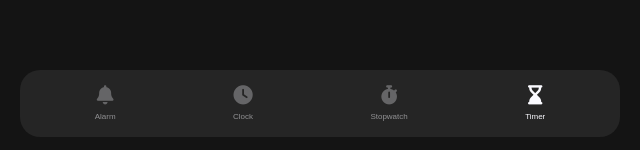
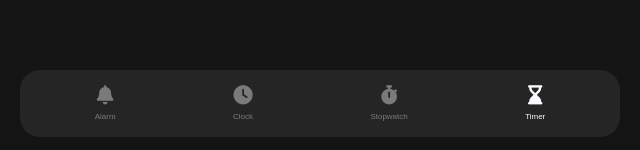
Before and after one commit to mmd-yavarii/clock, a website built with Vite: page src/pages/timer.html in a window 1280 px wide. Shown: the part 647-797 px from the top of the page, 320-960 px from the left. Built offline with nearby package versions, Linux system fonts and the light colour scheme.

Commit message:
add footer component with dynamic buttons

```diff
--- /dev/null
+++ b/src/js/alarm.js
@@ -0,0 +1,5 @@
+import { footerComponent } from "./main.js";
+
+document.addEventListener("DOMContentLoaded", () => {
+  footerComponent(0);
+});
--- /dev/null
+++ b/src/js/main.js
@@ -0,0 +1,39 @@
+const footerComponent = (nodeIndex) => {
+  const buttonsData = [
+    {
+      address: "./alarm.html",
+      inner: `<i class="fa-solid fa-bell"></i> <span>Alarm</span>`,
+    },
+    {
+      address: "./clock.html",
+      inner: `<i class="fa-solid fa-clock"></i><span>Clock</span>`,
+    },
+    {
+      address: "./stopwatch.html",
+      inner: `<i class="fa-solid fa-stopwatch"></i> <span>Stopwatch</span>`,
+    },
+    {
+      address: "./timer.html",
+      inner: `<i class="fa-solid fa-hourglass-end"></i> <span>Timer</span>`,
+    },
+  ];
+
+  const footer = document.createElement("footer");
+
+  buttonsData.forEach((item, index) => {
+    const btn = document.createElement("button");
+    btn.innerHTML = item.inner;
+
+    if (index != nodeIndex) {
+      btn.addEventListener("click", () => location.assign(item.address));
+    } else {
+      btn.classList.add("checked");
+    }
+
+    footer.append(btn);
+  });
+
+  document.body.append(footer);
+};
+
+export { footerComponent };
--- /dev/null
+++ b/src/js/stopwatch.js
@@ -0,0 +1,5 @@
+import { footerComponent } from "./main.js";
+
+document.addEventListener("DOMContentLoaded", () => {
+  footerComponent(2);
+});
--- /dev/null
+++ b/src/js/timer.js
@@ -0,0 +1,5 @@
+import { footerComponent } from "./main.js";
+
+document.addEventListener("DOMContentLoaded", () => {
+  footerComponent(3);
+});
--- a/src/pages/timer.html
+++ b/src/pages/timer.html
@@ -22,25 +22,7 @@
   </head>
 
   <body>
-    <!-- footer -->
-    <footer>
-      <button><i class="fa-solid fa-bell"></i> <span>Alarm</span></button>
-
-      <button>
-        <i class="fa-solid fa-clock"> </i>
-        <span>Clock</span>
-      </button>
-
-      <button>
-        <i class="fa-solid fa-stopwatch"></i> <span>Stopwatch</span>
-      </button>
-
-      <button>
-        <i class="fa-solid checked fa-hourglass-end"></i>
-        <span class="checked">Timer</span>
-      </button>
-    </footer>
-
-    <!-- <script type="module" src="/src/js/main.js"></script> -->
+    <script type="module" src="../js/main.js"></script>
+    <script type="module" src="../js/timer.js"></script>
   </body>
 </html>
--- a/src/style/style.css
+++ b/src/style/style.css
@@ -1,4 +1,4 @@
-@import url(./worldClock.css);
+@import url(./clock.css);
 @import url(./alarm.css);
 @import url(./stopwatch.css);
 @import url(./timer.css);
@@ -20,7 +20,7 @@
 
 body {
   background-color: var(--background-color);
-  height: calc(100vh - 1em);
+  height: calc(100vh-1em);
   animation: fadeIn 0.8s ease-in-out;
   max-width: 600px;
   margin: 0 auto;
@@ -60,6 +60,7 @@ footer {
   justify-content: space-around;
   border-radius: 20px;
   max-width: 600px;
+  z-index: 1;
 }
 footer button {
   display: flex;
@@ -69,6 +70,7 @@ footer button {
   gap: 0.5em;
   cursor: pointer;
   transition: transform 0.3s ease;
+  opacity: 0.4;
 }
 footer button:active {
   transform: scale(0.8);
@@ -76,10 +78,8 @@ footer button:active {
 
 footer button span {
   font-size: 0.5rem;
-  opacity: 0.5;
 }
 footer i {
-  opacity: 0.3;
   font-size: 1.2rem;
 }
 footer .checked {
```
Also changed, not shown: index.html (+6 -55 lines), src/js/clock.js (+6 -1 lines), src/pages/alarm.html (+2 -22 lines), src/pages/clock.html (added, +47 -0 lines), src/pages/stopwatch.html (+2 -20 lines), src/style/clock.css (renamed from src/style/worldClock.css).
